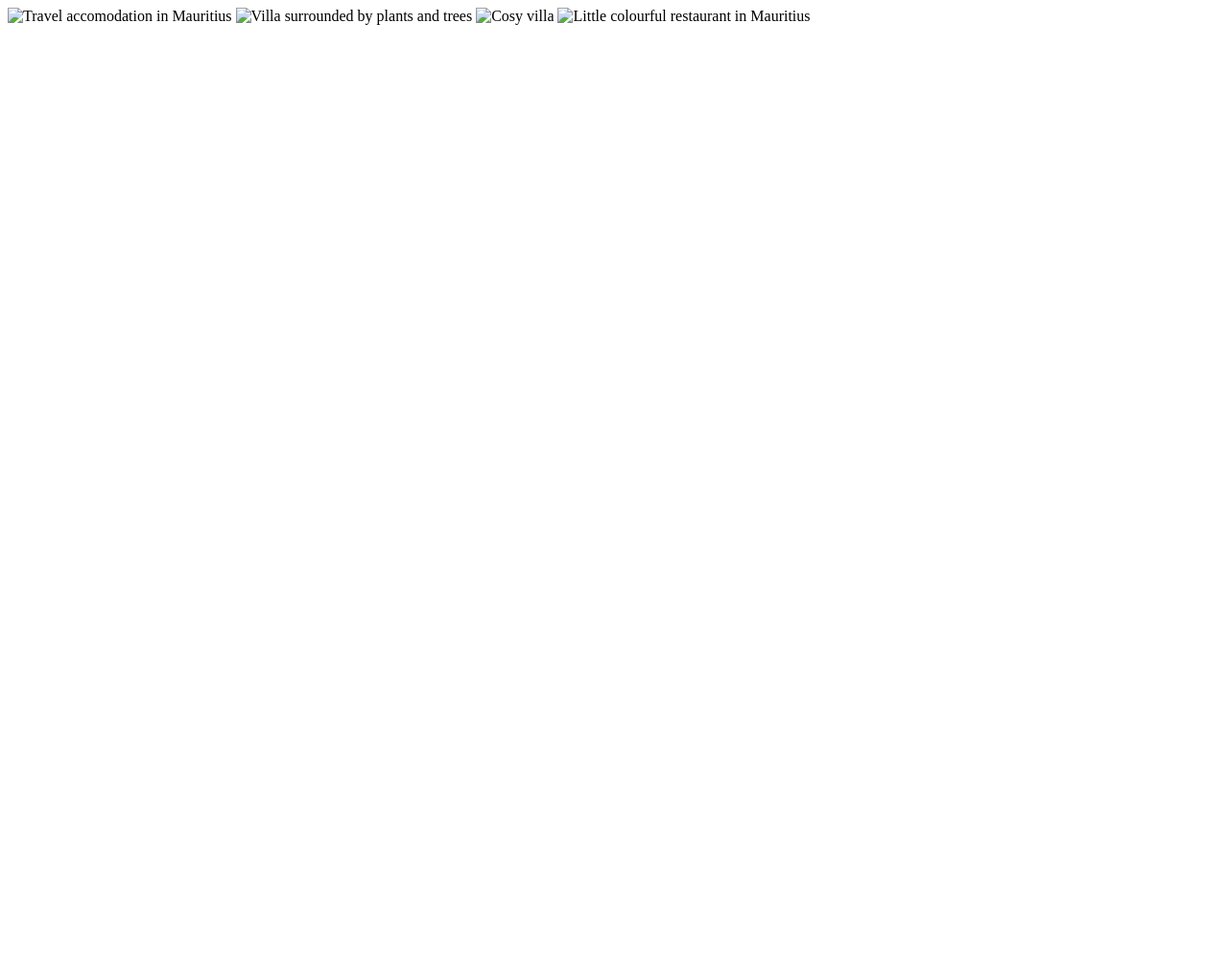
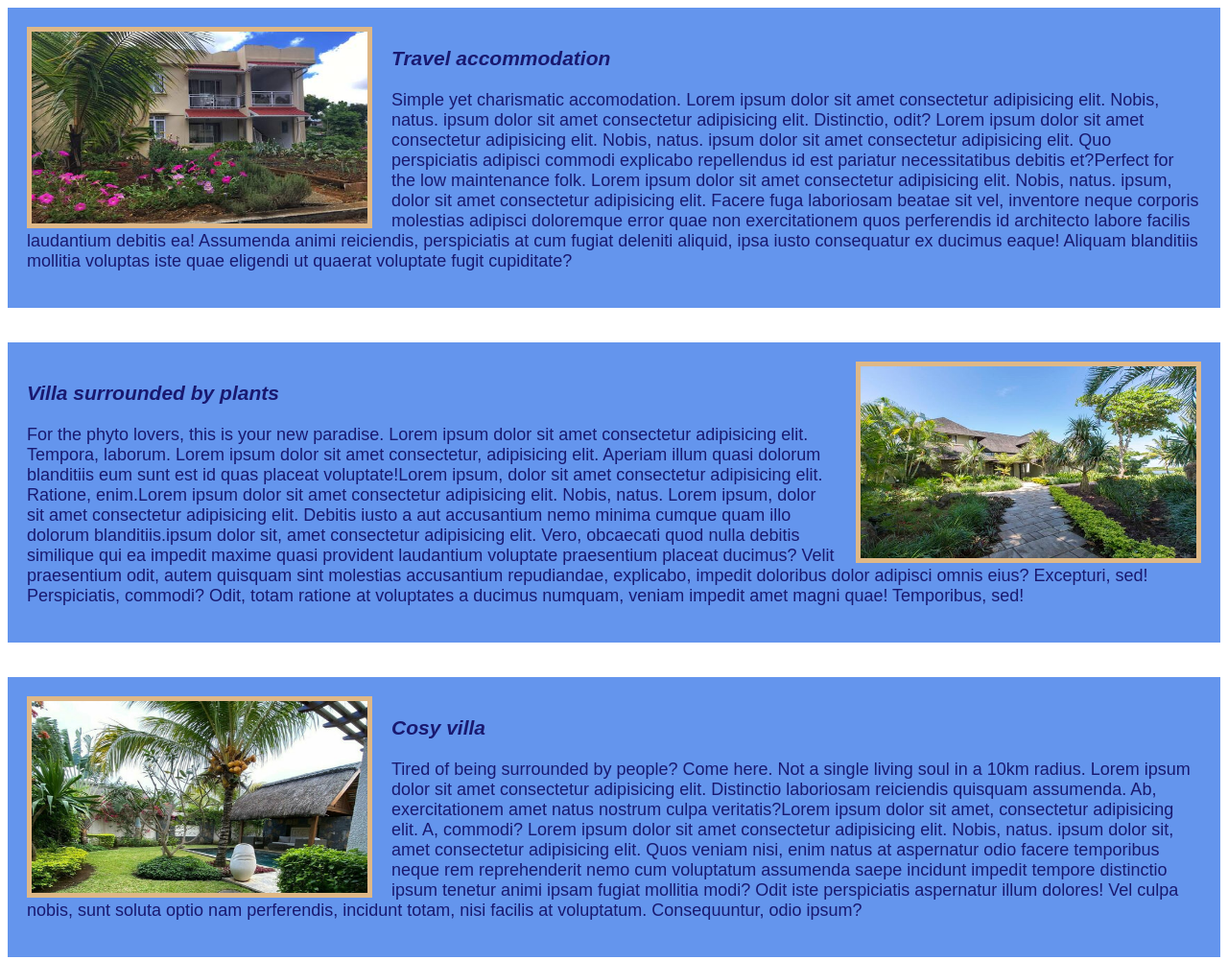
Before and after one commit to Rowings/ile-maurice, a plain HTML site: page index.html in a window 1280 px wide. Shown: the top 1001 px of the page at 96% size. Before the commit the page ends 800 px from the top, so only its background shows below. Drawn offline with Linux system fonts and the light colour scheme.

Commit message:
accommodation update

```diff
--- a/index.html
+++ b/index.html
@@ -1,5 +1,39 @@
 <!DOCTYPE html>
-<img src="ma 2.jpg" alt="Travel accomodation in Mauritius">
-<img src="ma 3.jpg" alt="Villa surrounded by plants and trees">
-<img src="ma 4.jpg" alt="Cosy villa">
-<img src="ma 5.jpg" alt="Little colourful restaurant in Mauritius">
+<html lang="en">
+<head>
+    <meta charset="UTF-8">
+    <meta http-equiv="X-UA-Compatible" content="IE=edge">
+    <meta name="viewport" content="width=device-width, initial-scale=1.0">
+    <title>Document</title>
+    <link rel="stylesheet" href="style.css">
+</head>
+<body>
+
+</body>
+</html>
+
+
+<div>
+    <img class="left" src="ma2.jpg" alt="Travel accomodation in Mauritius" width="350" height="200">
+    <h3>Travel accommodation</h3>
+    <p>Simple yet charismatic accomodation. Lorem ipsum dolor sit amet consectetur adipisicing elit. Nobis, natus. ipsum dolor sit amet consectetur adipisicing elit. Distinctio, odit? Lorem ipsum dolor sit amet consectetur adipisicing elit. Nobis, natus.
+        ipsum dolor sit amet consectetur adipisicing elit. Quo perspiciatis adipisci commodi explicabo repellendus id est pariatur necessitatibus debitis et?Perfect for the low maintenance folk. Lorem ipsum dolor sit amet consectetur adipisicing elit. Nobis, natus. ipsum, dolor sit amet consectetur adipisicing elit. Facere fuga laboriosam beatae sit vel, inventore neque corporis molestias adipisci doloremque error quae non exercitationem quos perferendis id architecto labore facilis laudantium debitis ea! Assumenda animi reiciendis, perspiciatis at cum fugiat deleniti aliquid, ipsa iusto consequatur ex ducimus eaque! Aliquam blanditiis mollitia voluptas iste quae eligendi ut quaerat voluptate fugit cupiditate?</p>
+</div>
+<br><br>
+<div>
+    <img class="right" src="ma3.jpg" alt="Villa surrounded by plants and trees" width="350" height="200">
+    <h3>Villa surrounded by plants</h3>
+    <p>For the phyto lovers, this is your new paradise. Lorem ipsum dolor sit amet consectetur adipisicing elit. Tempora, laborum. Lorem ipsum dolor sit amet consectetur, adipisicing elit. Aperiam illum quasi dolorum blanditiis eum sunt est id quas placeat voluptate!Lorem ipsum, dolor sit amet consectetur adipisicing elit. Ratione, enim.Lorem ipsum dolor sit amet consectetur adipisicing elit. Nobis, natus. Lorem ipsum, dolor sit amet consectetur adipisicing elit. Debitis iusto a aut accusantium nemo minima cumque quam illo dolorum blanditiis.ipsum dolor sit, amet consectetur adipisicing elit. Vero, obcaecati quod nulla debitis similique qui ea impedit maxime quasi provident laudantium voluptate praesentium placeat ducimus? Velit praesentium odit, autem quisquam sint molestias accusantium repudiandae, explicabo, impedit doloribus dolor adipisci omnis eius? Excepturi, sed! Perspiciatis, commodi? Odit, totam ratione at voluptates a ducimus numquam, veniam impedit amet magni quae! Temporibus, sed!</p>
+</div>
+<br><br>
+<div>
+    <img class="left" src="ma4.jpg" alt="Cosy villa" width="350" height="200">
+    <h3>Cosy villa</h3>
+    <p>Tired of being surrounded by people? Come here. Not a single living soul in a 10km radius. Lorem ipsum dolor sit amet consectetur adipisicing elit. Distinctio laboriosam reiciendis quisquam assumenda. Ab, exercitationem amet natus nostrum culpa veritatis?Lorem ipsum dolor sit amet, consectetur adipisicing elit. A, commodi? Lorem ipsum dolor sit amet consectetur adipisicing elit. Nobis, natus. ipsum dolor sit, amet consectetur adipisicing elit. Quos veniam nisi, enim natus at aspernatur odio facere temporibus neque rem reprehenderit nemo cum voluptatum assumenda saepe incidunt impedit tempore distinctio ipsum tenetur animi ipsam fugiat mollitia modi? Odit iste perspiciatis aspernatur illum dolores! Vel culpa nobis, sunt soluta optio nam perferendis, incidunt totam, nisi facilis at voluptatum. Consequuntur, odio ipsum?</p>
+</div>
+<br><br>
+<div>
+    <img class="right" src="ma5.jpg" alt="Little colourful restaurant in Mauritius" width="350" height="200">
+    <h3>Little colourful restaurant</h3>
+    <p>First Chinese restaurant in Mauritius. Lorem ipsum dolor sit amet consectetur adipisicing elit. Consequatur iusto non enim quidem pariatur! Enim cumque culpa atque laboriosam ratione.Lorem, ipsum dolor sit amet consectetur adipisicing elit. Est, voluptas!Lorem ipsum dolor sit amet consectetur adipisicing elit. Nobis, natus. ipsum dolor sit amet consectetur adipisicing elit. Eius, aut tempore nemo incidunt nobis enim dicta. Aspernatur sit alias magni fuga, esse officiis asperiores obcaecati, voluptas id dolore eum ea reprehenderit, laborum vitae ex necessitatibus eveniet vero at facere perferendis. Quidem consequuntur hic consequatur vel repudiandae nam qui nesciunt commodi culpa possimus velit esse, suscipit in inventore dolorem perferendis nihil.</p>
+</div>
--- a/style.css
+++ b/style.css
@@ -0,0 +1,34 @@
+div {
+display: flexbox;
+justify-content: center;
+background-color: cornflowerblue;
+padding: 20px;
+}
+
+
+img.left {
+    float:left;
+    margin-right: 20px;
+    border: 5px solid burlywood;
+}
+img.right {
+
+    float: right;
+    margin-left: 20px;
+    border: 5px solid burlywood;
+
+}
+
+h3 {
+    font-family: Arial, Helvetica, sans-serif;
+    font-size: 21px;
+    font-style: italic;
+    color: midnightblue;
+}
+
+p {
+    font-family: Arial, Helvetica, sans-serif;
+    font-size: 18px;
+    font-style: normal;
+    color: midnightblue;
+}
```
Also changed, not shown: ma2.jpg (added), ma3.jpg (added), ma4.jpg (added), ma5.jpg (added).
